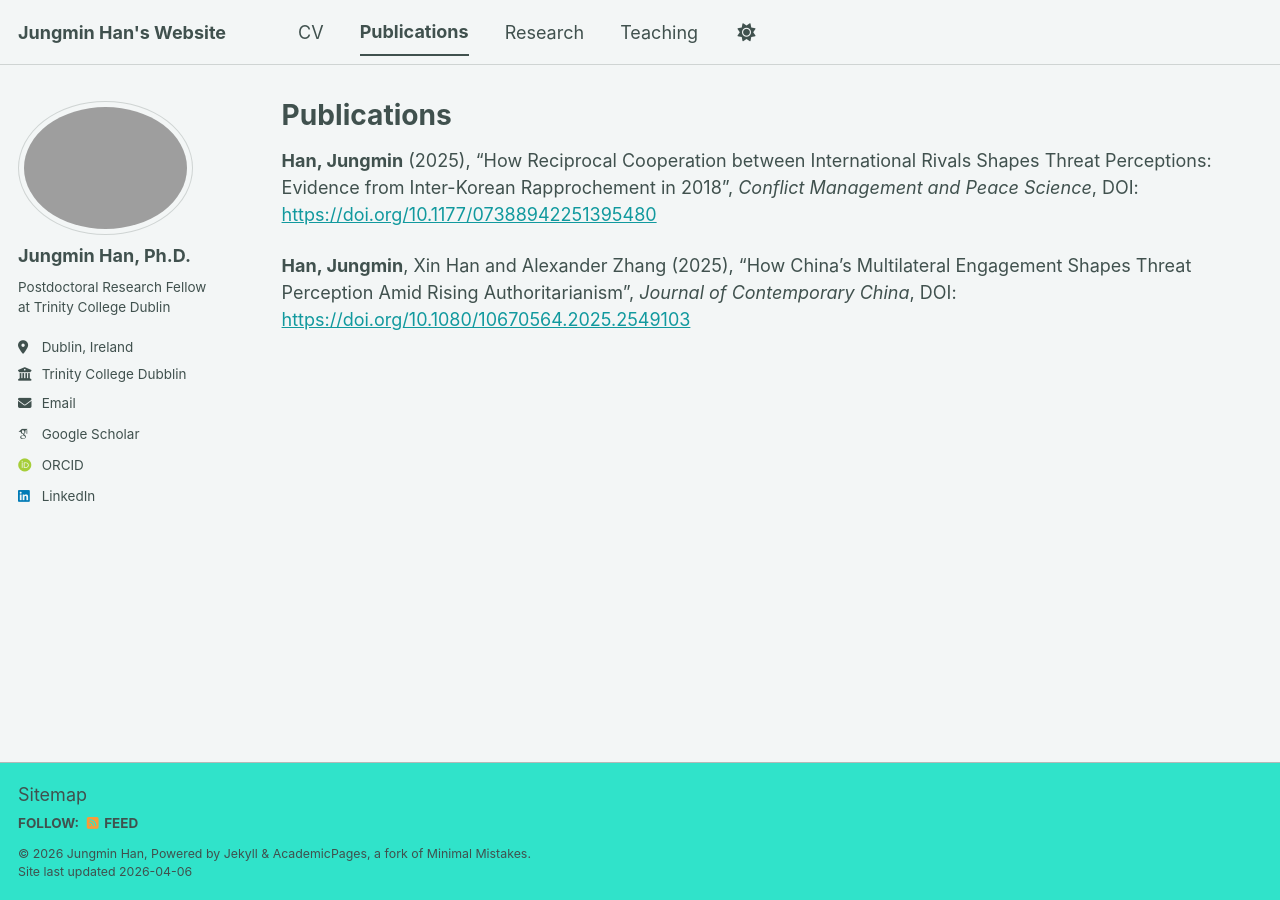
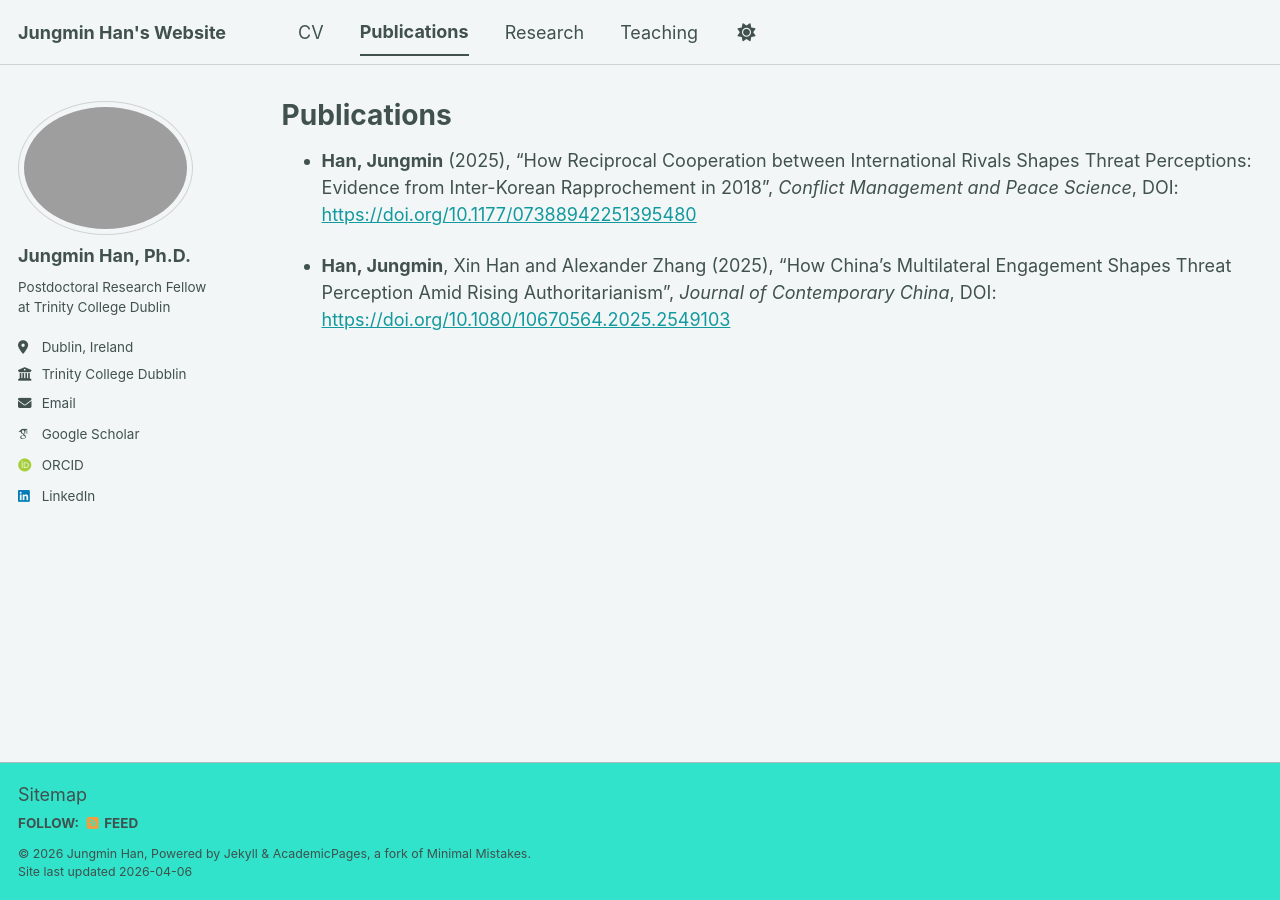
Before and after one commit to jungmin-lawrence-han/jungmin-lawrence-han.github.io, a Jekyll site: the page built from _pages/publications.md, in a window 1280 px wide. Built offline with Jekyll 4.4.1, drawn with Linux system fonts in a browser that asks for light colours; some web fonts are replaced; a script bundle is joined from its source files by our own code; library files that are not in the unit come from our copies.

```diff
--- a/_pages/publications.md
+++ b/_pages/publications.md
@@ -5,6 +5,6 @@ permalink: /publications/
 author_profile: true
 ---
 
-**Han, Jungmin** (2025), "How Reciprocal Cooperation between International Rivals Shapes Threat Perceptions: Evidence from Inter-Korean Rapprochement in 2018", _Conflict Management and Peace Science_, DOI: [https://doi.org/10.1177/07388942251395480](https://doi.org/10.1177/07388942251395480)
+* **Han, Jungmin** (2025), "How Reciprocal Cooperation between International Rivals Shapes Threat Perceptions: Evidence from Inter-Korean Rapprochement in 2018", _Conflict Management and Peace Science_, DOI: [https://doi.org/10.1177/07388942251395480](https://doi.org/10.1177/07388942251395480)
 
-**Han, Jungmin**, Xin Han and Alexander Zhang (2025), "How China’s Multilateral Engagement Shapes Threat Perception Amid Rising Authoritarianism", _Journal of Contemporary China_, DOI: [https://doi.org/10.1080/10670564.2025.2549103](https://doi.org/10.1080/10670564.2025.2549103)
+* **Han, Jungmin**, Xin Han and Alexander Zhang (2025), "How China’s Multilateral Engagement Shapes Threat Perception Amid Rising Authoritarianism", _Journal of Contemporary China_, DOI: [https://doi.org/10.1080/10670564.2025.2549103](https://doi.org/10.1080/10670564.2025.2549103)
```
